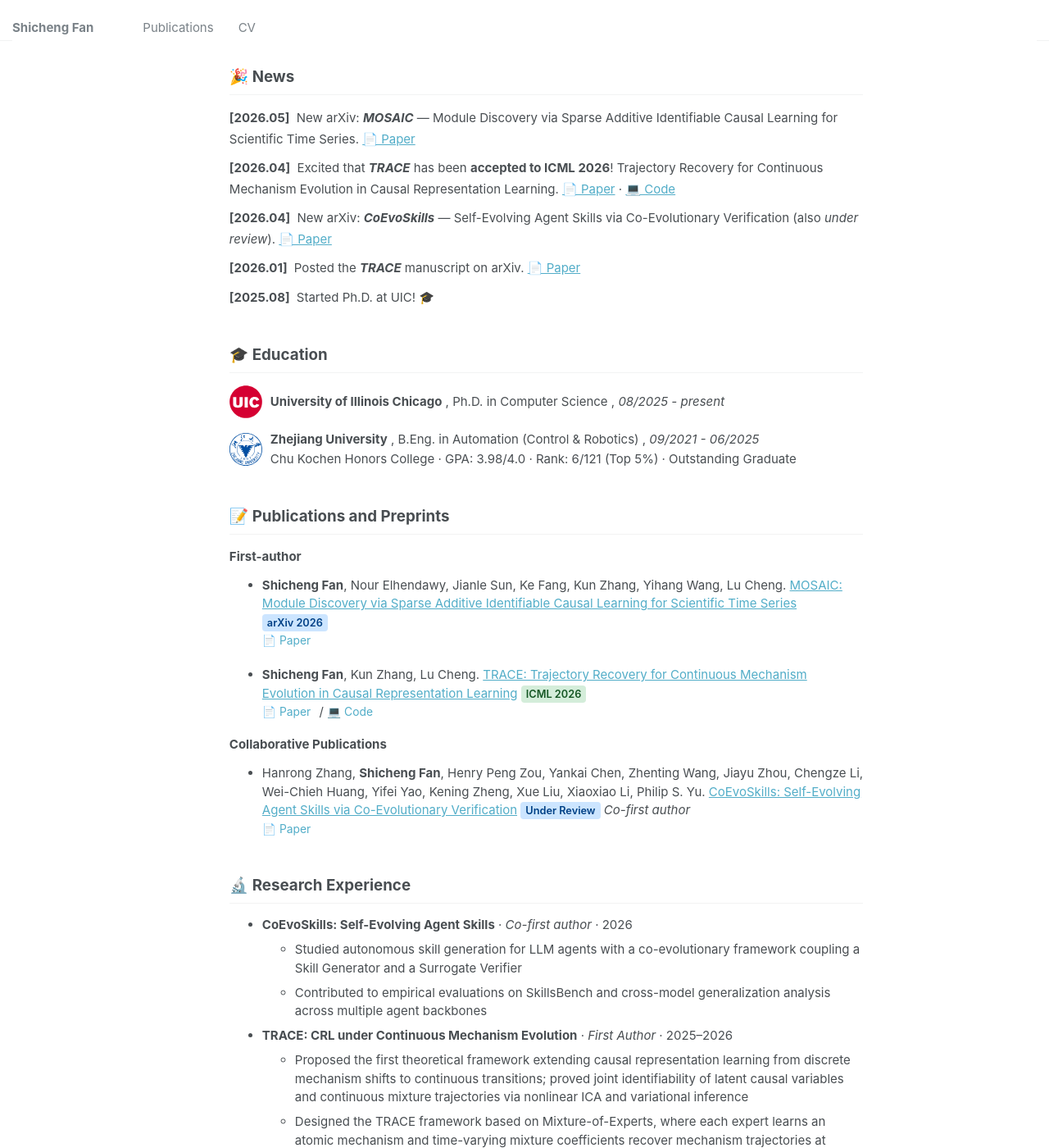
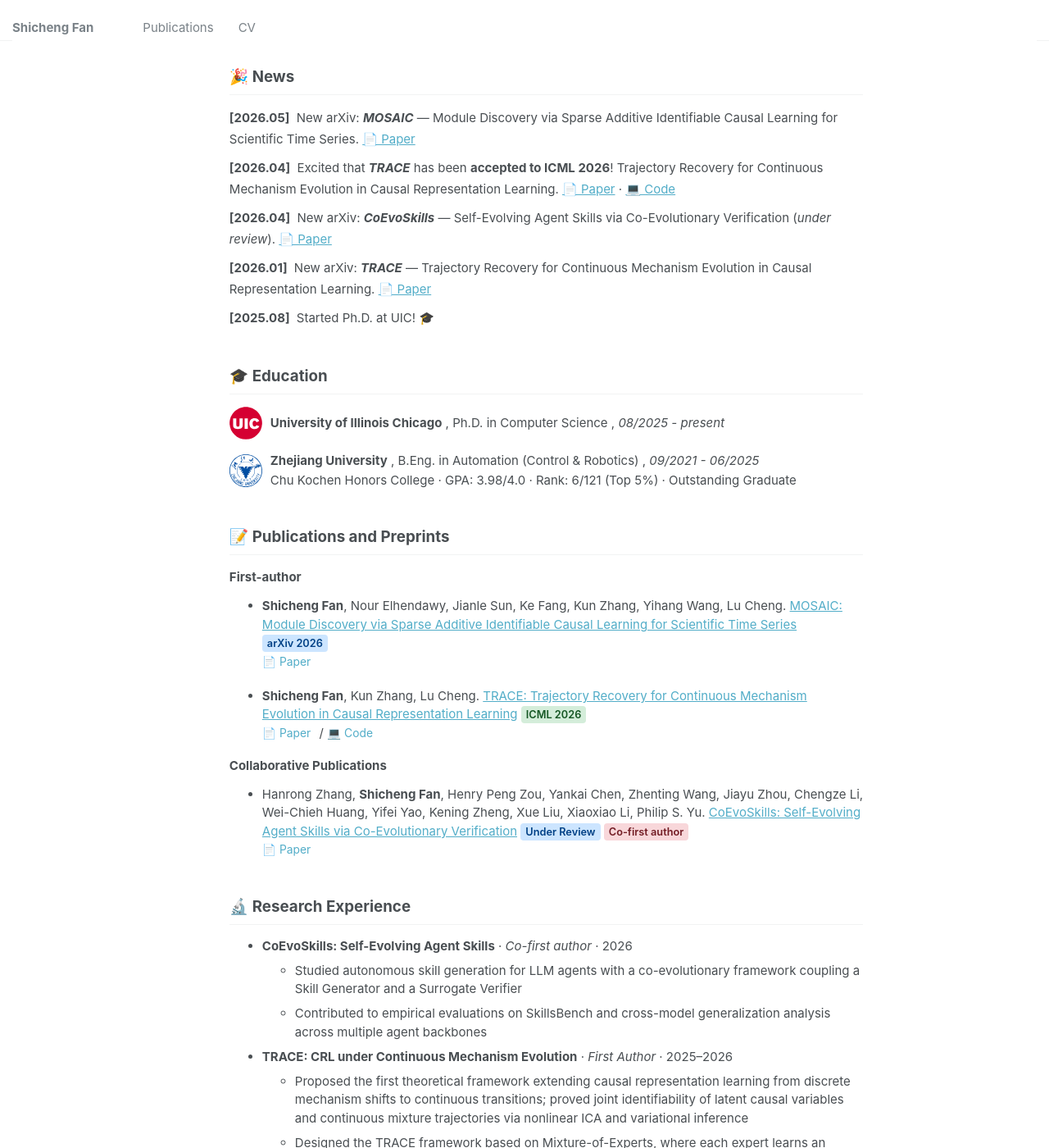
Before and after one commit to shichengf/shichengf.github.io, a Jekyll site: the page built from _pages/about.md, in a window 1280 px wide and 1400 px high, scrolled down 325 px. Shown: the whole window at 82% size. Built offline with Jekyll 4.4.1, drawn with Linux system fonts in a browser that asks for light colours.

Commit message:
small update

```diff
--- a/_includes/head/custom.html
+++ b/_includes/head/custom.html
@@ -36,6 +36,7 @@ h3 { margin-top: 1.2em; margin-bottom: 0.6em; }
 .venue-pub { background: #d4edda; color: #155724; }
 .venue-oral { background: #fff3cd; color: #856404; }
 .venue-review { background: #cce5ff; color: #004085; }
+.venue-cofirst { background: #f8d7da; color: #721c24; }
 
 /* Resource links after papers */
 .pub-links a { margin-right: 6px; text-decoration: none; font-size: 0.92em; }
--- a/_pages/about.md
+++ b/_pages/about.md
@@ -30,8 +30,8 @@ redirect_from:
 <ul class="news-list">
   <li><span class="news-date">[2026.05]</span> New arXiv: <strong><em>MOSAIC</em></strong> — Module Discovery via Sparse Additive Identifiable Causal Learning for Scientific Time Series. <a href="https://arxiv.org/abs/2605.05524">📄 Paper</a></li>
   <li><span class="news-date">[2026.04]</span> Excited that <strong><em>TRACE</em></strong> has been <strong>accepted to ICML 2026</strong>! Trajectory Recovery for Continuous Mechanism Evolution in Causal Representation Learning. <a href="https://www.arxiv.org/abs/2601.21135">📄 Paper</a> · <a href="https://github.com/shichengf/trace">💻 Code</a></li>
-  <li><span class="news-date">[2026.04]</span> New arXiv: <strong><em>CoEvoSkills</em></strong> — Self-Evolving Agent Skills via Co-Evolutionary Verification (also <em>under review</em>). <a href="https://arxiv.org/abs/2604.01687">📄 Paper</a></li>
-  <li><span class="news-date">[2026.01]</span> Posted the <strong><em>TRACE</em></strong> manuscript on arXiv. <a href="https://www.arxiv.org/abs/2601.21135">📄 Paper</a></li>
+  <li><span class="news-date">[2026.04]</span> New arXiv: <strong><em>CoEvoSkills</em></strong> — Self-Evolving Agent Skills via Co-Evolutionary Verification (<em>under review</em>). <a href="https://arxiv.org/abs/2604.01687">📄 Paper</a></li>
+  <li><span class="news-date">[2026.01]</span> New arXiv: <strong><em>TRACE</em></strong> — Trajectory Recovery for Continuous Mechanism Evolution in Causal Representation Learning. <a href="https://www.arxiv.org/abs/2601.21135">📄 Paper</a></li>
   <li><span class="news-date">[2025.08]</span> Started Ph.D. at UIC! 🎓</li>
 </ul>
 
@@ -61,7 +61,7 @@ redirect_from:
 
 ### Collaborative Publications
 
-* Hanrong Zhang, **Shicheng Fan**, Henry Peng Zou, Yankai Chen, Zhenting Wang, Jiayu Zhou, Chengze Li, Wei-Chieh Huang, Yifei Yao, Kening Zheng, Xue Liu, Xiaoxiao Li, Philip S. Yu. [CoEvoSkills: Self-Evolving Agent Skills via Co-Evolutionary Verification](https://arxiv.org/abs/2604.01687) <span class="venue venue-review">Under Review</span> <em>Co-first author</em>
+* Hanrong Zhang, **Shicheng Fan**, Henry Peng Zou, Yankai Chen, Zhenting Wang, Jiayu Zhou, Chengze Li, Wei-Chieh Huang, Yifei Yao, Kening Zheng, Xue Liu, Xiaoxiao Li, Philip S. Yu. [CoEvoSkills: Self-Evolving Agent Skills via Co-Evolutionary Verification](https://arxiv.org/abs/2604.01687) <span class="venue venue-review">Under Review</span> <span class="venue venue-cofirst">Co-first author</span>
 <br><span class="pub-links">[📄 Paper](https://arxiv.org/abs/2604.01687)</span>
 
 
```
